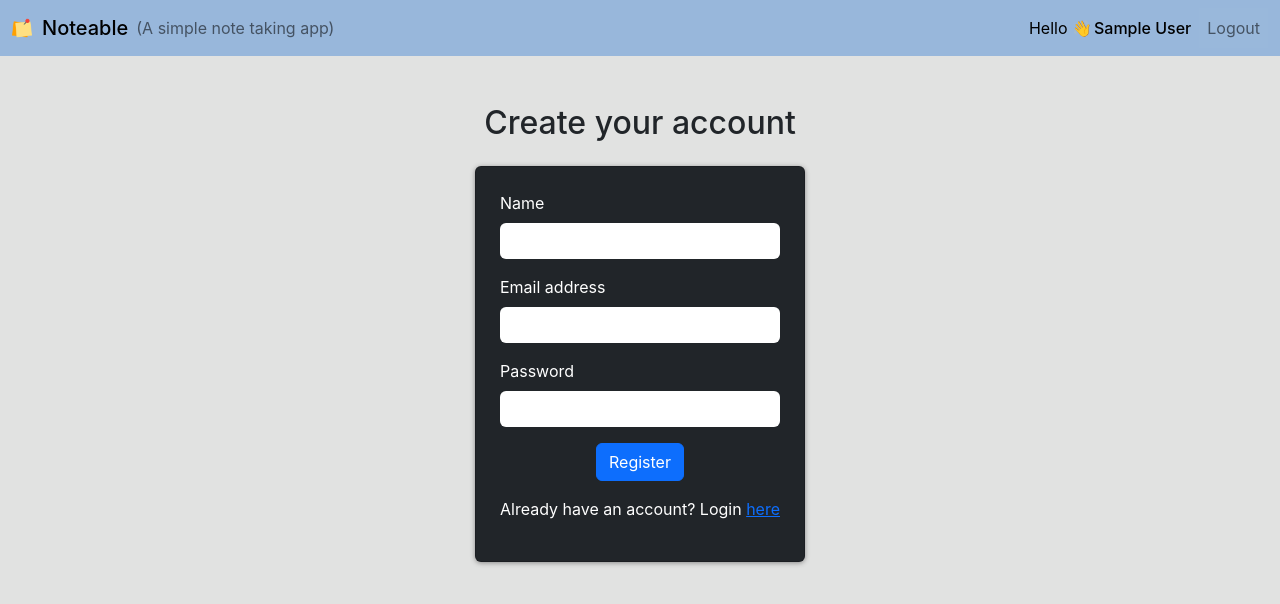
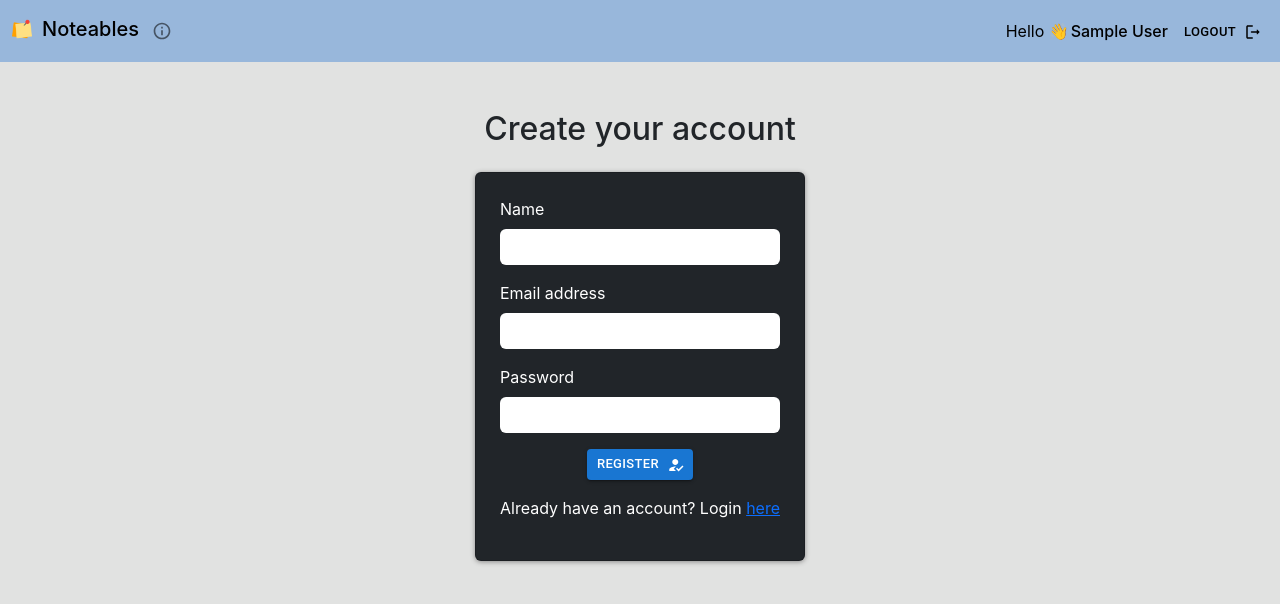
Before and after one commit to Keshav13142/Noteable_React, a React (Create React App) app in the folder frontend/: page /register in a window 1280 px wide. Shown: the top 604 px of the page. Built offline with nearby package versions, Linux system fonts and the light colour scheme; sample sign-in values are in the browser's storage.

Commit message:
Added loading button , started about page

```diff
--- a/frontend/package.json
+++ b/frontend/package.json
@@ -6,6 +6,7 @@
     "@emotion/react": "^11.9.3",
     "@emotion/styled": "^11.9.3",
     "@mui/icons-material": "^5.8.4",
+    "@mui/lab": "^5.0.0-alpha.92",
     "@mui/material": "^5.9.1",
     "@testing-library/jest-dom": "^5.16.4",
     "@testing-library/react": "^13.3.0",
--- a/frontend/src/App.js
+++ b/frontend/src/App.js
@@ -6,6 +6,8 @@ import Register from "./components/Register";
 import { UserContext } from "./contexts/UserContext";
 import { useState } from "react";
 import { Info } from "./components/Info";
+import About from "./components/About";
+import Navbar from "./components/Navbar";
 
 function App() {
   //Create a state for maintaing the details of the logged in user (name,id and JWT token)
@@ -13,19 +15,25 @@ function App() {
     JSON.parse(localStorage.getItem("user"))
   );
 
+  const [loading, setLoading] = useState(false);
+
   //Create a state for the alert Info componenet(Alerts)
   const [info, setInfo] = useState({ open: false, message: "", type: "info" });
   return (
     <>
       <BrowserRouter>
         {/* Wrap all the components/routes with the Context provider , set the value of the global state*/}
-        <UserContext.Provider value={{ curr_user, setCurrUser, info, setInfo }}>
+        <UserContext.Provider
+          value={{ curr_user, setCurrUser, info, setInfo, loading, setLoading }}
+        >
+          <Navbar />
           <Routes>
             {/*Declare all the routes and their corresponding  Components*/}
             <Route path="/" element={<Login />} />
             <Route path="login" element={<Login />} />
             <Route path="register" element={<Register />} />
             <Route path="notes" element={<Notes />} />
+            <Route path="about" element={<About />} />
           </Routes>
           <Info />
         </UserContext.Provider>
--- /dev/null
+++ b/frontend/src/components/About.jsx
@@ -0,0 +1,7 @@
+import React from "react";
+
+const About = () => {
+  return <div>About</div>;
+};
+
+export default About;
--- a/frontend/src/components/Login.jsx
+++ b/frontend/src/components/Login.jsx
@@ -4,7 +4,8 @@ import { useContext } from "react";
 import { useEffect } from "react";
 import { Link, useNavigate } from "react-router-dom";
 import { UserContext } from "../contexts/UserContext";
-import Navbar from "./Navbar";
+import LoadingButton from "@mui/lab/LoadingButton";
+import LoginIcon from "@mui/icons-material/Login";
 
 const Login = () => {
   //Get hold of the global state
@@ -15,6 +16,8 @@ const Login = () => {
 
   //Create a state for maintaining user info
   const [user, setUser] = useState({ email: "", password: "" });
+
+  const [loading, setLoading] = useState(false);
 
   //Runs on mount to check if a session is already active
   useEffect(() => {
@@ -29,6 +32,7 @@ const Login = () => {
 
   //Executes when the login button is clicked
   const loginUser = async (e) => {
+    setLoading(true);
     //Check if a session is active
     if (curr_user) {
       navigate("/notes");
@@ -44,6 +48,8 @@ const Login = () => {
           "Content-Type": "application/json",
         }),
       });
+
+      setLoading(false);
 
       //Check if status is success
       if (data.ok) {
@@ -75,7 +81,6 @@ const Login = () => {
 
   return (
     <>
-      <Navbar />
       <div className="container d-flex align-items-center flex-column gap-3 mt-5 justify-content-center mt-2">
         <h2>Sign in to view your notes 📒</h2>
         <div className="card  text-bg-dark p-4 w-auto">
@@ -109,9 +114,19 @@ const Login = () => {
               />
             </div>
             <div className="text-center">
-              <button type="submit" className="btn btn-primary">
+              {/* <button type="submit" className="btn btn-primary">
                 Login
-              </button>
+              </button> */}
+              <LoadingButton
+                size="small"
+                loading={loading}
+                loadingPosition="end"
+                endIcon={<LoginIcon />}
+                variant="contained"
+                type="submit"
+              >
+                Login
+              </LoadingButton>
             </div>
             <p className="mt-3">
               Don't have an account? Create one <Link to="/register">here</Link>
--- a/frontend/src/components/Navbar.jsx
+++ b/frontend/src/components/Navbar.jsx
@@ -2,16 +2,22 @@ import React from "react";
 import { Link, useNavigate } from "react-router-dom";
 import { UserContext } from "../contexts/UserContext";
 import { useContext } from "react";
+import { IconButton } from "@mui/material";
+import InfoOutlinedIcon from "@mui/icons-material/InfoOutlined";
+import LogoutRoundedIcon from "@mui/icons-material/LogoutRounded";
+import LoadingButton from "@mui/lab/LoadingButton";
 
 const Navbar = () => {
   //Create instance of useNavigate()
   const navigate = useNavigate();
 
   //Get hold of the global state
-  const { curr_user, setCurrUser, setInfo } = useContext(UserContext);
+  const { curr_user, setCurrUser, setInfo, loading, setLoading } =
+    useContext(UserContext);
 
   //Executes when the Logout button is clicked
   const logout = async () => {
+    setLoading(true);
     //Make a post request to /logout (backend API) with JWT token in header
     const data = await fetch("/api/logout", {
       method: "post",
@@ -20,6 +26,8 @@ const Navbar = () => {
         "Content-Type": "application/json",
       }),
     });
+
+    setLoading(false);
 
     //Check if status is success
     if (data.ok) {
@@ -54,7 +62,7 @@ const Navbar = () => {
       <nav className="navbar navbar-expand-lg">
         <div className="container-fluid">
           <button
-            className="navbar-toggler"
+            className="navbar-toggler btn-sm"
             type="button"
             data-bs-toggle="collapse"
             data-bs-target="#navbarTogglerDemo01"
@@ -64,24 +72,28 @@ const Navbar = () => {
           >
             <span className="navbar-toggler-icon"></span>
           </button>
-          <div className="collapse navbar-collapse" id="navbarTogglerDemo01">
+          <div className="navbar-brand">
             <img
               src={require("../assets/post-it.png")}
               alt="logo"
               className="logo-icon"
             />
             <Link className="nav-text" to="/notes">
-              Noteable
+              Noteables <span style={{ fontWeight: "400" }}></span>
             </Link>
+            <Link className="nav-text" to="/about">
+              <IconButton>
+                <InfoOutlinedIcon fontSize="small" />
+              </IconButton>
+            </Link>
+          </div>
+
+          <div className="collapse navbar-collapse" id="navbarTogglerDemo01">
             <ul className="navbar-nav me-auto">
-              <li className="nav-item">
-                <a className="nav-link" aria-current="page" href="/notes">
-                  (A simple note taking app)
-                </a>
-              </li>
+              <li className="nav-item"></li>
             </ul>
             <ul className="d-flex navbar-nav mb-2 mb-lg-0">
-              {curr_user ? (
+              {curr_user && (
                 <>
                   <li className="nav-item">
                     <span className="nav-link text-black">
@@ -90,12 +102,27 @@ const Navbar = () => {
                     </span>
                   </li>
                   <li className="nav-item">
-                    <button className="logout nav-link" onClick={logout}>
-                      Logout
-                    </button>
+                    <span className="nav-link">
+                      <LoadingButton
+                        size="small"
+                        loading={loading}
+                        loadingPosition="end"
+                        endIcon={<LogoutRoundedIcon />}
+                        variant="text"
+                        type="submit"
+                        onClick={logout}
+                        style={{
+                          color: "black",
+                          fontSize: "12x",
+                          padding: "0",
+                        }}
+                      >
+                        Logout
+                      </LoadingButton>
+                    </span>
                   </li>
                 </>
-              ) : null}
+              )}
             </ul>
           </div>
         </div>
--- a/frontend/src/components/Note.jsx
+++ b/frontend/src/components/Note.jsx
@@ -5,6 +5,8 @@ import Box from "@mui/material/Box";
 import Modal from "@mui/material/Modal";
 import { useNavigate } from "react-router-dom";
 import { UserContext } from "../contexts/UserContext";
+import LoadingButton from "@mui/lab/LoadingButton";
+import CloudUploadIcon from "@mui/icons-material/CloudUpload";
 
 const style = {
   position: "absolute",
@@ -22,7 +24,8 @@ const Note = (props) => {
   const navigate = useNavigate();
 
   //Get hold of the global state
-  const { curr_user, setInfo, setCurrUser } = useContext(UserContext);
+  const { curr_user, setInfo, setCurrUser, loading, setLoading } =
+    useContext(UserContext);
   const [open, setOpen] = React.useState(false);
   const handleOpen = () => setOpen(true);
   const [note, setNote] = React.useState(props.note);
@@ -32,6 +35,7 @@ const Note = (props) => {
   };
 
   const updateNote = async (e) => {
+    setLoading(true);
     if (curr_user) {
       //Prevent the default action
       e.preventDefault();
@@ -45,6 +49,8 @@ const Note = (props) => {
         }),
         body: JSON.stringify({ ...note, _id: props.note._id }),
       });
+
+      setLoading(false);
 
       //Check if status is success
       if (data.ok) {
@@ -112,9 +118,16 @@ const Note = (props) => {
               ></textarea>
             </div>
             <div className="text-center">
-              <button type="submit" className="btn btn-primary">
+              <LoadingButton
+                size="small"
+                loading={loading}
+                loadingPosition="end"
+                endIcon={<CloudUploadIcon />}
+                variant="contained"
+                type="submit"
+              >
                 Update
-              </button>
+              </LoadingButton>
             </div>
           </form>
         </Box>
@@ -127,15 +140,16 @@ const Note = (props) => {
               <EditIcon fontSize="small" />
             </IconButton>
             <button
-              value={props.note._id}
               className="btn btn-sm btn-close"
-              name={props.note.user_id}
+              name={JSON.stringify({
+                uid: props.note.user_id,
+                id: props.note._id,
+              })}
               onClick={props.deleteNote}
             ></button>
           </div>
         </div>
         <hr className="m-0 p-0" />
-        <input type="hidden" name="uid" value="<%= note.user_id %>" />
         <p style={{ wordBreak: "break-word" }}>{props.note.content}</p>
       </form>
     </>
--- a/frontend/src/components/Notes.jsx
+++ b/frontend/src/components/Notes.jsx
@@ -1,17 +1,19 @@
 import React, { useState } from "react";
-import Navbar from "./Navbar";
 import { useNavigate } from "react-router-dom";
 import { useContext } from "react";
+import LoadingButton from "@mui/lab/LoadingButton";
 import { UserContext } from "../contexts/UserContext";
 import { useEffect } from "react";
 import Note from "./Note";
+import SaveIcon from "@mui/icons-material/Save";
 
 const Notes = () => {
   //Create instance of useNavigate()
   const navigate = useNavigate();
 
   //Get hold of the global state
-  const { curr_user, setInfo, setCurrUser } = useContext(UserContext);
+  const { curr_user, setInfo, setCurrUser, loading, setLoading } =
+    useContext(UserContext);
 
   //Runs on mount to check if a session is already active
   useEffect(() => {
@@ -39,6 +41,7 @@ const Notes = () => {
   };
 
   const getNotes = async () => {
+    setLoading(true);
     if (curr_user) {
       //Make a GET request to /login (backend API) with JWT token in the header
       const data = await fetch("/api/notes", {
@@ -48,6 +51,8 @@ const Notes = () => {
           "Content-Type": "application/json",
         }),
       });
+
+      setLoading(false);
 
       //Check if status is success
       if (data.ok) {
@@ -72,6 +77,7 @@ const Notes = () => {
 
   //Executes when the Save button is clicked
   const saveNote = async (e) => {
+    setLoading(true);
     if (curr_user) {
       //Prevent the default action
       e.preventDefault();
@@ -104,6 +110,7 @@ const Notes = () => {
         //Reset note detials
         note.content = "";
         note.title = "";
+        setLoading(false);
       } else {
         //Get the error message
         const { error } = await data.json();
@@ -123,19 +130,22 @@ const Notes = () => {
 
   //Executes when the delete button is clicked
   const deleteNote = async (e) => {
+    setLoading(true);
     if (curr_user) {
       //Prevent the default action
       e.preventDefault();
 
-      //Make a post request to /delete (backend API) with note's info in the requst body and JWT token in the headers
+      // Make a post request to /delete (backend API) with note's info in the requst body and JWT token in the headers
       const data = await fetch("/api/delete", {
         method: "post",
-        body: JSON.stringify({ id: e.target.value, uid: e.target.name }),
+        body: e.target.name,
         headers: new Headers({
           Authorization: "Bearer " + curr_user.token,
           "Content-Type": "application/json",
         }),
       });
+
+      setLoading(false);
 
       //Check if status is success
       if (data.ok) {
@@ -148,7 +158,7 @@ const Notes = () => {
 
         //Update the state of allNotes
         setAllNotes((prev) =>
-          prev.filter((note) => note._id !== e.target.value)
+          prev.filter((note) => note._id !== JSON.parse(e.target.name).id)
         );
       } else {
         //Get the error message
@@ -169,7 +179,6 @@ const Notes = () => {
 
   return (
     <>
-      <Navbar />
       <div className="d-flex flex-column align-items-center gap-3 mt-4">
         <div className="card p-3 w-75 test">
           <form onSubmit={saveNote} method="post">
@@ -197,9 +206,16 @@ const Notes = () => {
               ></textarea>
             </div>
             <div className="text-center">
-              <button type="submit" className="btn btn-primary">
+              <LoadingButton
+                size="small"
+                loading={loading}
+                loadingPosition="start"
+                startIcon={<SaveIcon />}
+                variant="contained"
+                type="submit"
+              >
                 Save
-              </button>
+              </LoadingButton>
             </div>
           </form>
         </div>
--- a/frontend/src/components/Register.jsx
+++ b/frontend/src/components/Register.jsx
@@ -1,14 +1,15 @@
 import React, { useState, useContext } from "react";
 import { Link, useNavigate } from "react-router-dom";
-import Navbar from "./Navbar";
 import { UserContext } from "../contexts/UserContext";
+import HowToRegIcon from "@mui/icons-material/HowToReg";
+import LoadingButton from "@mui/lab/LoadingButton";
 
 const Register = () => {
   //Create instance of useNavigate()
   const navigate = useNavigate();
 
   //Get hold of the global state
-  const { setCurrUser, setInfo } = useContext(UserContext);
+  const { setCurrUser, setInfo, loading, setLoading } = useContext(UserContext);
 
   //Create a state for maintaining user info
   const [user, setUser] = useState({
@@ -27,6 +28,8 @@ const Register = () => {
     //Prevent the default action
     e.preventDefault();
 
+    setLoading(true);
+
     //Make a POST request to /register (backend API) with user's info in the requst body
     const data = await fetch("/api/register", {
       method: "post",
@@ -35,6 +38,8 @@ const Register = () => {
         "Content-Type": "application/json",
       }),
     });
+
+    setLoading(false);
 
     //Check if status is success
     if (data.ok) {
@@ -54,6 +59,7 @@ const Register = () => {
     } else {
       //Get the error message
       const { error } = await data.json();
+      console.log(error);
 
       //Setting global state for Alert
       setInfo({ open: true, message: error.info, type: "error" });
@@ -62,7 +68,6 @@ const Register = () => {
 
   return (
     <>
-      <Navbar />
       <div className="container d-flex align-items-center flex-column gap-3 mt-5 justify-content-center mt-2 ">
         <h2>Create your account</h2>
         <div className="card  text-bg-dark p-4 w-auto">
@@ -110,9 +115,16 @@ const Register = () => {
               />
             </div>
             <div className="text-center">
-              <button type="submit" className="btn btn-primary">
+              <LoadingButton
+                size="small"
+                loading={loading}
+                loadingPosition="end"
+                endIcon={<HowToRegIcon />}
+                variant="contained"
+                type="submit"
+              >
                 Register
-              </button>
+              </LoadingButton>
             </div>
             <p className="mt-3">
               Already have an account? Login <Link to="/login">here</Link>
```
Also changed, not shown: frontend/src/components/EditModal.jsx (deleted, +0 -65 lines), frontend/src/index.css (+7 -0 lines), 1 other file (tests, documents, lock files or other folders).
